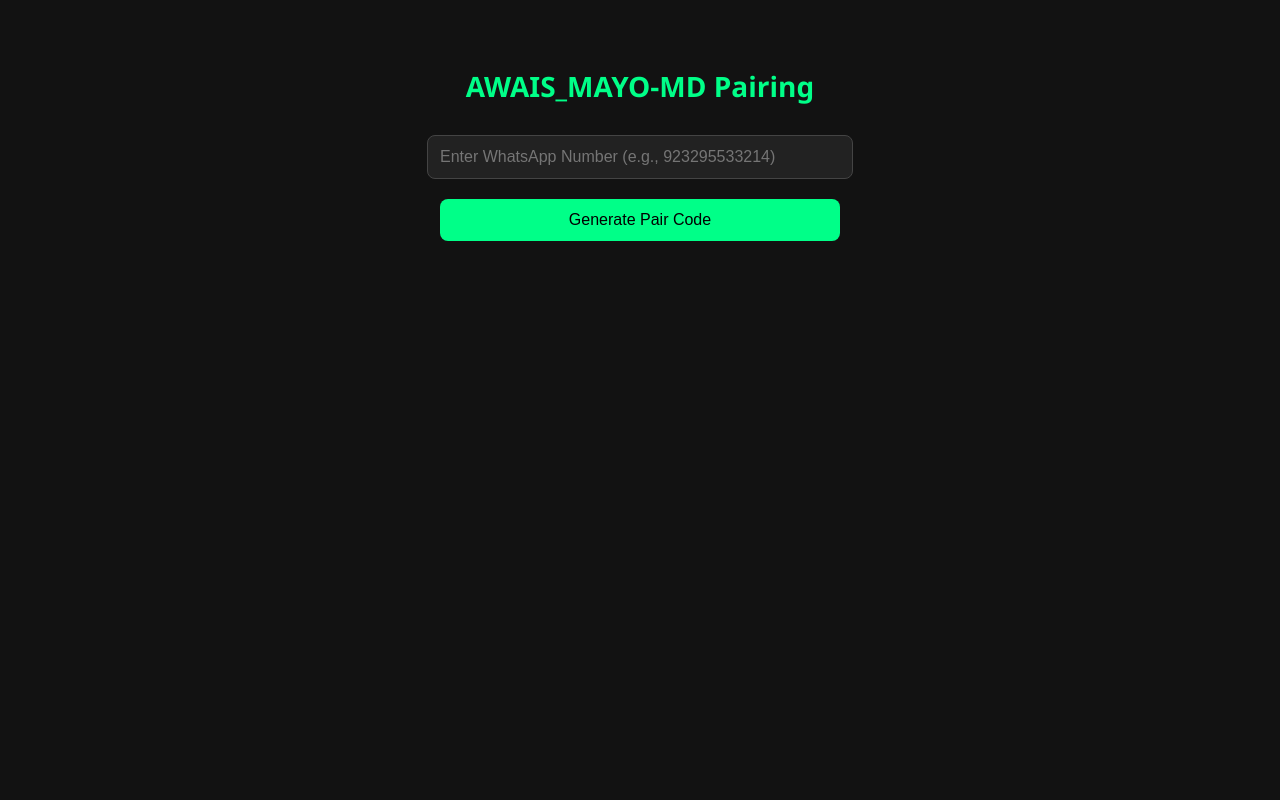
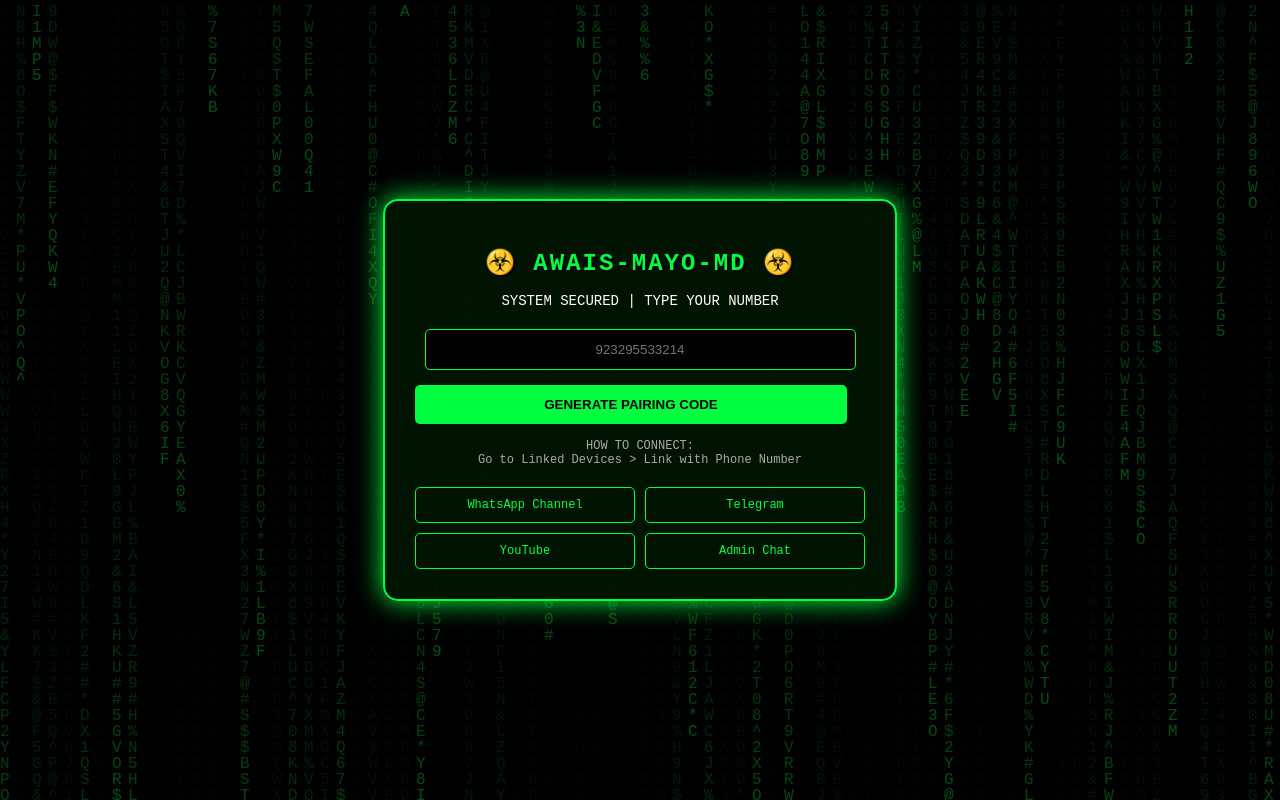
Before and after one commit to awaismayoking009/Awais-Session_Genrator, a website: page pair.html in a window 1280 px wide. Drawn offline with Linux system fonts and the light colour scheme.

Commit message:
Update title and styling in pair.html

```diff
--- a/pair.html
+++ b/pair.html
@@ -2,95 +2,142 @@
 <html lang="en">
 <head>
   <meta charset="UTF-8">
-  <title>AWAIS_MAYO-MD Pair</title>
   <meta name="viewport" content="width=device-width, initial-scale=1.0">
+  <title>AWAIS-MAYO-MD | CYBER SECURITY</title>
   <style>
     body {
-      font-family: 'Segoe UI', sans-serif;
-      background-color: #121212;
-      color: #ffffff;
+      background-color: #000;
+      color: #00ff41;
+      font-family: 'Courier New', Courier, monospace;
+      margin: 0;
       display: flex;
       flex-direction: column;
       align-items: center;
-      padding: 40px 20px;
+      justify-content: center;
+      min-height: 100vh;
+      overflow-x: hidden;
     }
-    h1 {
-      color: #00ff88;
-      font-size: 28px;
-      margin-bottom: 20px;
+    #matrix-bg {
+      position: fixed;
+      top: 0;
+      left: 0;
+      width: 100%;
+      height: 100%;
+      z-index: -1;
+      opacity: 0.3;
     }
-    input, button {
+    .container {
+      background: rgba(0, 20, 0, 0.9);
+      border: 2px solid #00ff41;
+      box-shadow: 0 0 20px #00ff41, inset 0 0 10px #00ff41;
+      padding: 30px;
+      border-radius: 15px;
+      text-align: center;
+      max-width: 450px;
+      width: 90%;
+      animation: pulse 2s infinite alternate;
+    }
+    @keyframes pulse {
+      from { box-shadow: 0 0 15px #00ff41; }
+      to { box-shadow: 0 0 30px #00ff41; }
+    }
+    h1 { font-size: 24px; text-shadow: 2px 2px #000; letter-spacing: 2px; }
+    .hacking-text { font-size: 14px; margin-bottom: 20px; color: #fff; }
+    input {
+      width: 90%;
       padding: 12px;
-      font-size: 16px;
-      border-radius: 8px;
+      background: #000;
+      border: 1px solid #00ff41;
+      color: #00ff41;
+      border-radius: 5px;
+      margin-bottom: 15px;
+      text-align: center;
+    }
+    .btn {
+      width: 96%;
+      padding: 12px;
+      background: #00ff41;
+      color: #000;
       border: none;
-      margin: 10px 0;
-      width: 100%;
-      max-width: 400px;
+      font-weight: bold;
+      cursor: pointer;
+      border-radius: 5px;
+      margin-bottom: 10px;
+      transition: 0.3s;
+      display: block;
+      text-decoration: none;
     }
-    input {
-      background: #222;
-      color: #fff;
-      border: 1px solid #444;
+    .btn:hover { background: #fff; transform: scale(1.05); }
+    .social-btns { display: grid; grid-template-columns: 1fr 1fr; gap: 10px; margin-top: 20px; }
+    .social-btn {
+      padding: 10px;
+      font-size: 12px;
+      border: 1px solid #00ff41;
+      color: #00ff41;
+      text-decoration: none;
+      border-radius: 5px;
     }
-    button {
-      background-color: #00ff88;
-      color: #000;
-      cursor: pointer;
-      transition: background 0.3s ease;
-    }
-    button:hover {
-      background-color: #00cc6e;
-    }
-    .output {
-      margin-top: 30px;
-      background: #1e1e1e;
-      padding: 20px;
-      border-radius: 10px;
-      max-width: 500px;
-      word-break: break-all;
-      border: 1px solid #333;
-    }
+    .social-btn:hover { background: rgba(0, 255, 65, 0.2); }
+    #result { margin-top: 20px; padding: 15px; border: 1px dashed #00ff41; font-weight: bold; display: none; }
   </style>
 </head>
 <body>
+  <canvas id="matrix-bg"></canvas>
+  <div class="container">
+    <h1>☣️ AWAIS-MAYO-MD ☣️</h1>
+    <p class="hacking-text">SYSTEM SECURED | TYPE YOUR NUMBER</p>
 
-  <h1>AWAIS_MAYO-MD Pairing</h1>
+    <input type="text" id="number" placeholder="923295533214">
+    <button class="btn" onclick="getCode()">GENERATE PAIRING CODE</button>
+    <div id="result"></div>
 
-  <input type="text" id="number" placeholder="Enter WhatsApp Number (e.g., 923295533214)" />
-  <button onclick="getCode()">Generate Pair Code</button>
+    <p style="font-size: 12px; margin-top: 15px; color: #aaa;">HOW TO CONNECT:<br>Go to Linked Devices > Link with Phone Number</p>
 
-  <div id="result" class="output" style="display:none;"></div>
+    <div class="social-btns">
+      <a href="https://whatsapp.com/channel/0029VbBzlMlIt5rzSeMBE922" class="social-btn">WhatsApp Channel</a>
+      <a href="https://t.me/awaishacking009" class="social-btn">Telegram</a>
+      <a href="https://youtube.com/@awaismayohacker009" class="social-btn">YouTube</a>
+      <a href="https://wa.me/923295533214" class="social-btn">Admin Chat</a>
+    </div>
+  </div>
 
   <script>
+    // Matrix Background Animation
+    const canvas = document.getElementById('matrix-bg');
+    const ctx = canvas.getContext('2d');
+    canvas.width = window.innerWidth;
+    canvas.height = window.innerHeight;
+    const alphabet = "ABCDEFGHIJKLMNOPQRSTUVWXYZ0123456789@#$%^&*";
+    const fontSize = 16;
+    const columns = canvas.width / fontSize;
+    const rainDrops = Array.from({ length: columns }).fill(1);
+    function draw() {
+      ctx.fillStyle = 'rgba(0, 0, 0, 0.05)';
+      ctx.fillRect(0, 0, canvas.width, canvas.height);
+      ctx.fillStyle = '#00ff41';
+      ctx.font = fontSize + 'px monospace';
+      rainDrops.forEach((y, x) => {
+        const text = alphabet.charAt(Math.floor(Math.random() * alphabet.length));
+        ctx.fillText(text, x * fontSize, y * fontSize);
+        if (y * fontSize > canvas.height && Math.random() > 0.975) rainDrops[x] = 0;
+        rainDrops[x]++;
+      });
+    }
+    setInterval(draw, 30);
+
     async function getCode() {
       const number = document.getElementById("number").value.trim();
       const resultBox = document.getElementById("result");
-
-      if (!number) {
-        alert("Please enter a valid number.");
-        return;
-      }
-
+      if (!number) { alert("ENTER NUMBER!"); return; }
       resultBox.style.display = 'block';
-      resultBox.textContent = "⏳ Generating code, please wait...";
-
+      resultBox.innerHTML = "📡 ACCESSING SERVER...";
       try {
         const res = await fetch(`/code?number=${encodeURIComponent(number)}`);
         const data = await res.json();
-
-        if (data.code) {
-          resultBox.textContent = `✅ Pairing Code: ${data.code}`;
-        } else if (data.error) {
-          resultBox.textContent = `❌ Error: ${data.error}`;
-        } else {
-          resultBox.textContent = "⚠️ Unknown response received.";
-        }
-      } catch (err) {
-        resultBox.textContent = `❌ Failed to get code: ${err.message}`;
-      }
+        if (data.code) { resultBox.innerHTML = `SUCCESS! CODE: <span style="color:#fff; font-size:20px;">${data.code}</span>`; }
+        else { resultBox.innerHTML = "❌ SYSTEM ERROR!"; }
+      } catch (err) { resultBox.innerHTML = "❌ CONNECTION FAILED!"; }
     }
   </script>
-
 </body>
 </html>
```
